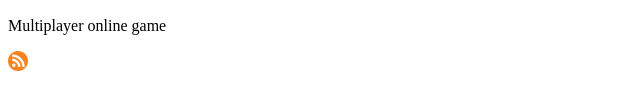
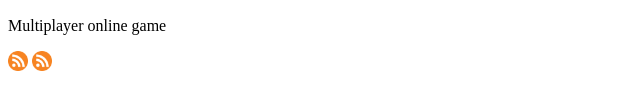
Before and after one commit to IagoPP/RSS, a plain HTML site: page index.html in a window 1280 px wide. Shown: the part 195-304 px from the top of the page, 0-640 px from the left. Drawn offline with Linux system fonts and the light colour scheme.

Commit message:
this is it

```diff
--- a/index.html
+++ b/index.html
@@ -16,6 +16,7 @@
         <h2>Ikariam</h2>
         <p>Multiplayer online game</p>
     </article>
-    <a href="https://iagopp.github.io/rss1/feed.rss"><img src="./img/rsslogo.png" alt="rsslogo" width="20"></a>
+    <a href="https://iagopp.github.io/RSS/feed.rss"><img src="./img/rsslogo.png" alt="rsslogo" width="20"></a>
+    <a href="/feed.rss"><img src="./img/rsslogo.png" alt="rsslogo" width="20"></a>
 </body>
 </html>
```
Also changed, not shown: 1 other file.
